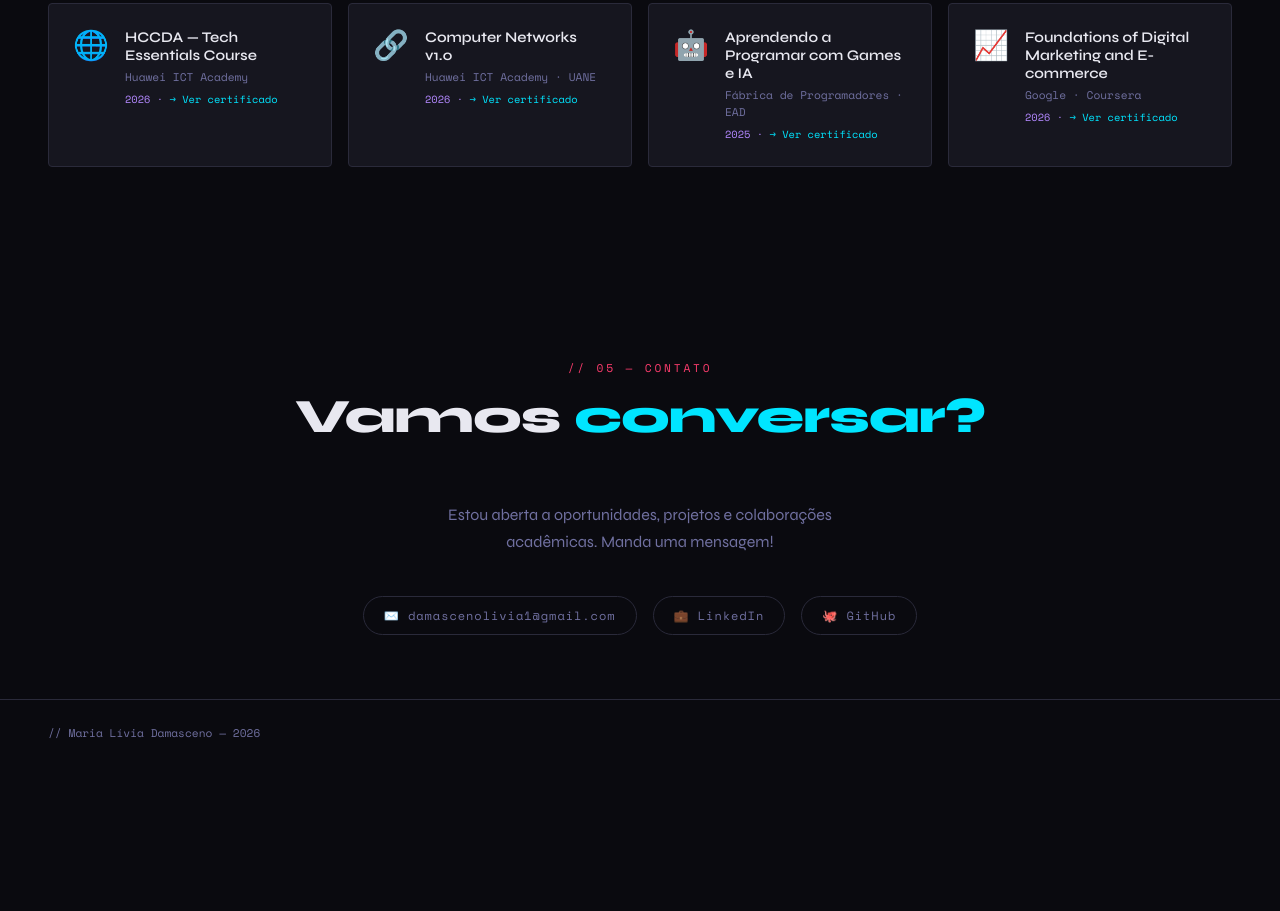
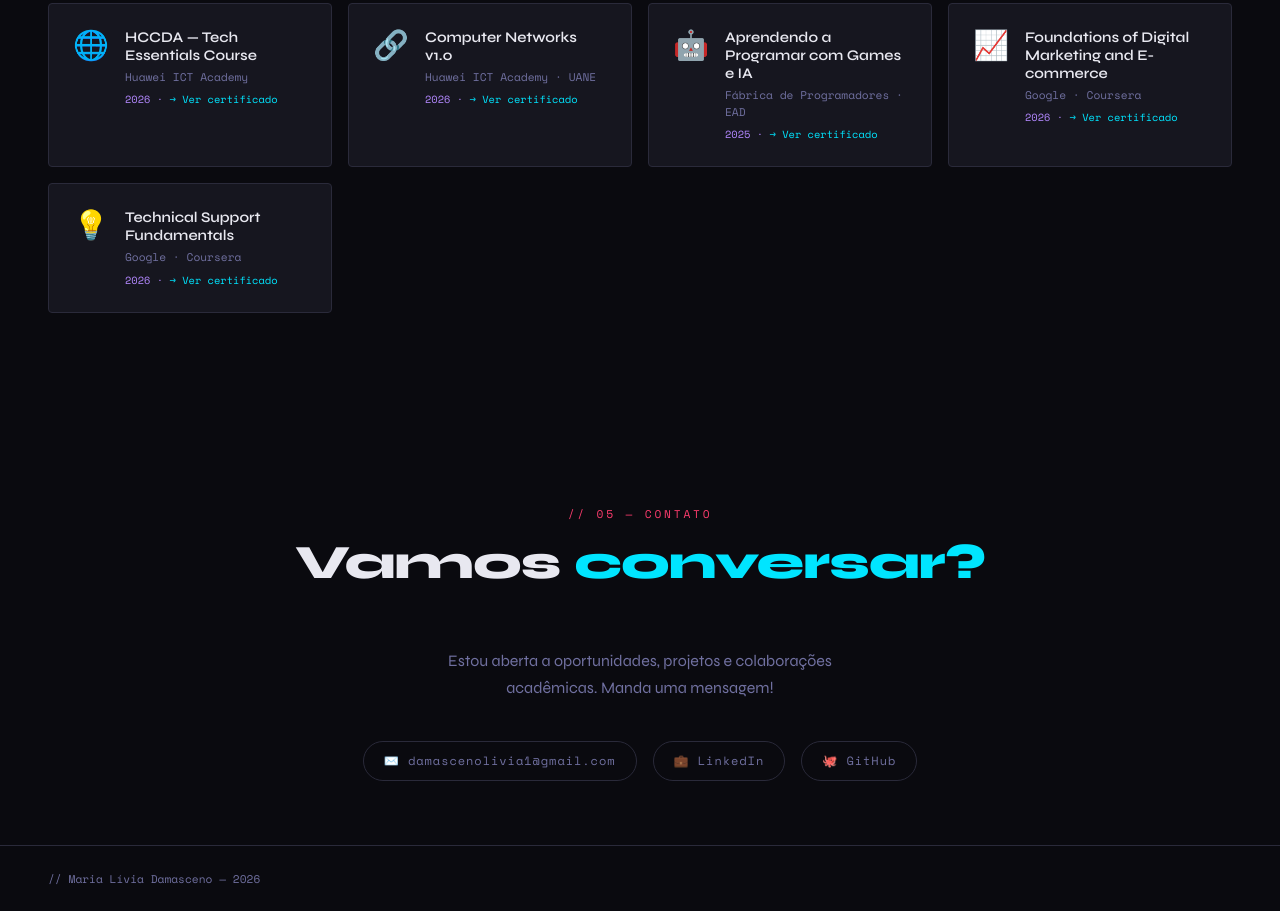
Before and after one commit to livia-com/portfoliolivia, a plain HTML site: page index.html in a window 1280 px wide. Shown: the part 3382-4293 px from the top of the page. Before the commit the page ends 4147 px from the top, so only its background shows below. Drawn offline with nearby package versions, Linux system fonts and the light colour scheme.

Commit message:
Update index.html

```diff
--- a/index.html
+++ b/index.html
@@ -380,6 +380,7 @@
                     </div>
                 </a>
             </div>
+
           <div class="cert-card">
     <a href="courceramarketing.pdf" target="_blank"
         style="display:flex;align-items:flex-start;gap:1rem;text-decoration:none;color:inherit;width:100%">
@@ -392,6 +393,19 @@
         </div>
     </a>
 </div>
+               <div class="cert-card">
+    <a href="MariaLíviaSuporte.pdf" target="_blank"
+        style="display:flex;align-items:flex-start;gap:1rem;text-decoration:none;color:inherit;width:100%">
+        <div class="cert-icon"> 💡 </div>
+        <div>
+            <div class="cert-name">Technical Support Fundamentals</div>
+            <div class="cert-issuer">Google · Coursera</div>
+            <div class="cert-year">2026 · <span style="color:var(--accent);font-size:0.65rem">→ Ver
+                    certificado</span></div>
+        </div>
+    </a>
+</div>
+
         </div>
     </section>
 <section id="contact">
```
